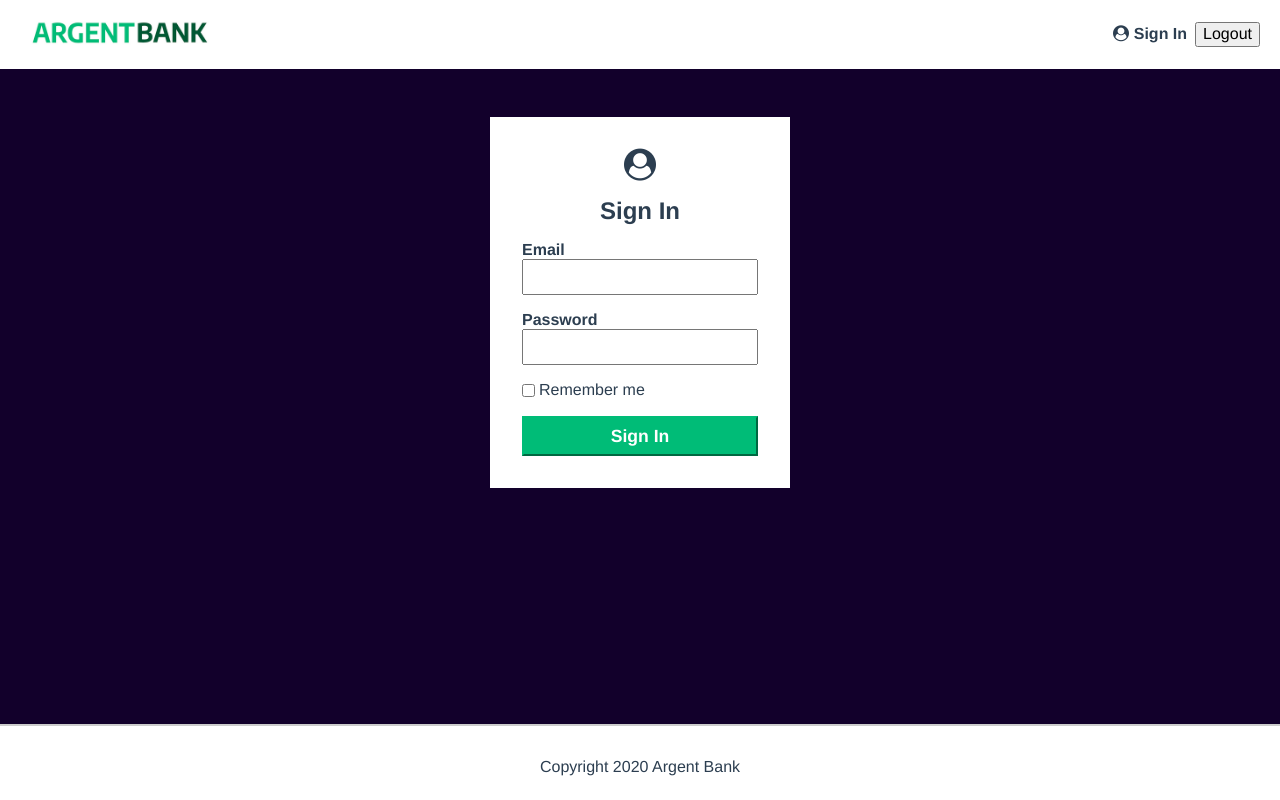
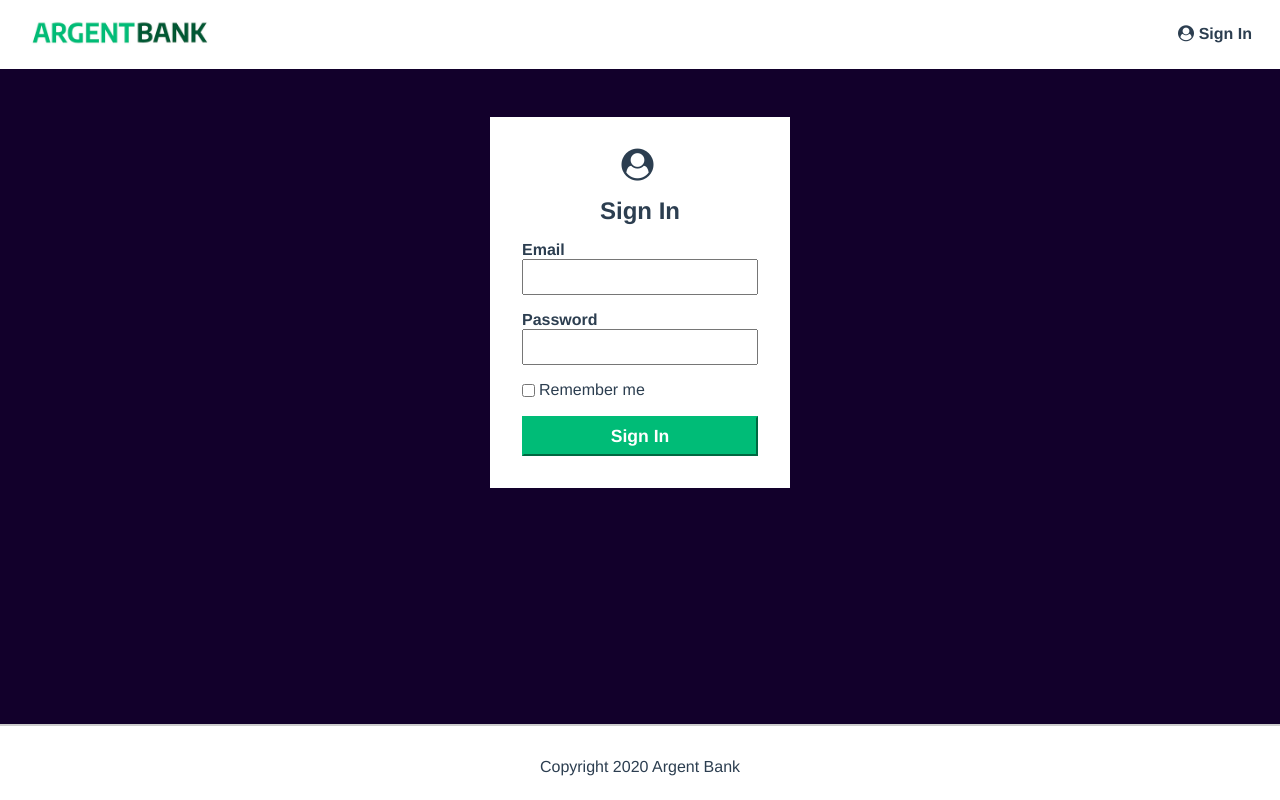
Before and after one commit to erischon/argentbank-frontend, a React (Vite) app: page /signin in a window 1280 px wide. Built offline with nearby package versions, Linux system fonts and the light colour scheme.

Commit message:
add logout to header feature

```diff
--- a/src/assets/css/main.css
+++ b/src/assets/css/main.css
@@ -66,6 +66,11 @@ h1 {
   margin-right: 0.3rem;
 }
 
+.fa-user-circle,
+.fa-sign-out {
+  margin-right: 0.3rem;
+}
+
 .main-nav-item:hover {
   text-decoration: underline;
 }
@@ -78,6 +83,12 @@ h1 {
 .main-nav-logo-image {
   max-width: 100%;
   width: 200px;
+}
+
+/*  */
+.user-container {
+  display: flex;
+  gap: 1rem;
 }
 
 .hero {
--- a/src/components/layouts/Header.jsx
+++ b/src/components/layouts/Header.jsx
@@ -8,7 +8,7 @@ import { logout } from "../../features/auth/authSlice";
 const Header = () => {
   const dispatch = useDispatch();
 
-  const { userToken } = useSelector((state) => state.auth);
+  const { userProfile } = useSelector((state) => state.auth);
 
   return (
     <nav className="main-nav">
@@ -21,15 +21,25 @@ const Header = () => {
         <h1 className="sr-only">Argent Bank</h1>
       </Link>
 
+      {userProfile ? (
+        <div className="user-container">
           <div>
+            <i className="fa fa-user-circle"></i>
+            {userProfile?.firstName}
+          </div>
+          <Link onClick={() => dispatch(logout())}>
+            <i className="fa fa-sign-out"></i>
+            Sign out
+          </Link>
+        </div>
+      ) : (
+        <div className="user-container">
           <Link to="signin" className="main-nav-item">
             <i className="fa fa-user-circle"></i>
             Sign In
           </Link>
-        <button className="button" onClick={() => dispatch(logout())}>
-          Logout
-        </button>
         </div>
+      )}
     </nav>
   );
 };
```
Lines whose indentation alone changed are shown as unchanged.
